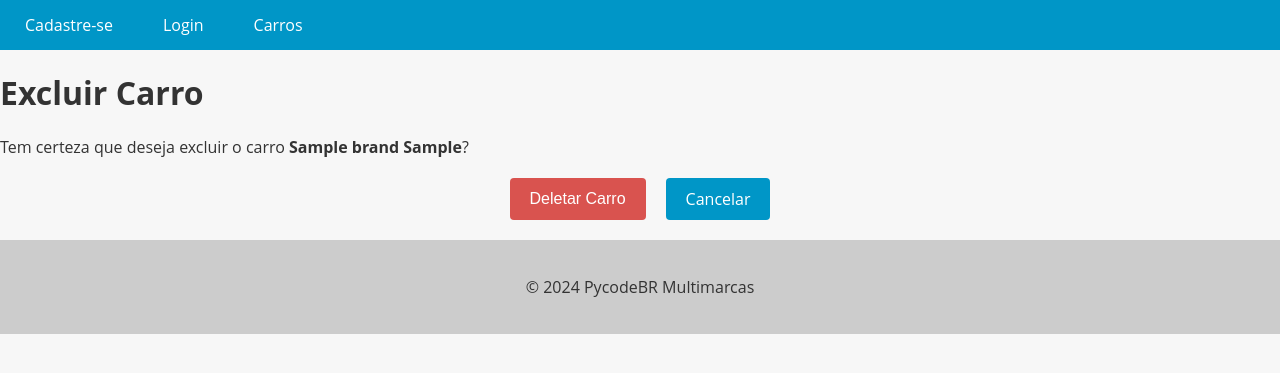
After one commit to euwillian/django-carros, a Django app: page /car/1/delete/ in a window 1280 px wide. The commit adds this page. Shown: the top 373 px of the page. Run offline with Django 5.2, Linux system fonts and the light colour scheme; tables that the repository leaves empty hold one stand-in row (values such as "Sample post").

Commit message:
DeleteView - CBV

```diff
--- a/app/urls.py
+++ b/app/urls.py
@@ -2,7 +2,7 @@ from django.contrib import admin
 from django.urls import path
 from django.conf import settings
 from django.conf.urls.static import static
-from cars.views import CarsListView, NewCarCreateView, CarDetailView, CarUpdateView
+from cars.views import CarsListView, NewCarCreateView, CarDetailView, CarUpdateView, CarDeleteView
 from accounts.views import register_view, login_view, logout_view
 
 
@@ -17,4 +17,5 @@ urlpatterns = [
     path('car/<int:pk>/', CarDetailView.as_view(), name='car_detail'),
     # car/<int:pk>/ => parametro int do veículo
     path('car/<int:pk>/update/', CarUpdateView.as_view(), name='car_update'),
+    path('car/<int:pk>/delete/', CarDeleteView.as_view(), name='car_delete'),
 ] + static(settings.MEDIA_URL, document_root=settings.MEDIA_ROOT)
--- /dev/null
+++ b/cars/templates/car_delete.html
@@ -0,0 +1,63 @@
+{% extends "base.html" %}
+
+{% block content %}
+  <style>
+    .buttons-container {
+      display: flex;
+      justify-content: center;
+      margin-top: 20px;
+      margin-bottom: 20px;
+    }
+
+    .btn {
+      display: inline-block;
+      background-color: #0096c7;
+      color: #fff;
+      border: none;
+      padding: 10px 20px;
+      font-size: 16px;
+      border-radius: 4px;
+      cursor: pointer;
+      transition: background-color 0.3s ease-in-out;
+      margin: 0 10px;
+    }
+
+    .btn:hover {
+      background-color: #108eb8;
+    }
+
+    .btn-danger {
+      background-color: #d9534f;
+      text-decoration: none !important;
+    }
+
+    .btn-danger:hover {
+      background-color: #d2221c;
+    }
+
+    .error-message {
+      color: #d9534f;
+      font-size: 14px;
+      margin-top: 5px;
+    }
+
+    a {
+      text-decoration: none !important;
+    }
+  </style>
+  <div class="card">
+    <div class="card-header">
+      <h1 class="card-title">Excluir Carro</h1>
+    </div>
+    <div class="card-body">
+      <p>Tem certeza que deseja excluir o carro <strong>{{ object.brand }} {{ object.model }}</strong>?</p>
+      <form method="post">
+        {% csrf_token %}
+        <div class="buttons-container">
+          <button type="submit" class="btn btn-danger">Deletar Carro</button>
+          <a href="{% url 'car_detail' pk=object.pk %}" class="btn btn-secondary">Cancelar</a>
+        </div>
+      </form>
+    </div>
+  </div>
+{% endblock %}
--- a/cars/templates/car_detail.html
+++ b/cars/templates/car_detail.html
@@ -93,7 +93,7 @@
   {% if user.is_authenticated %}
     <div class="buttons-container">
       <a href="{% url 'car_update' pk=object.pk %}" class="btn btn-primary">Editar</a>
-      <a href="{% url 'car_delete' pk=object.pk %}" class="btn btn-danger">Deletar</a>
+      <a href="{% url 'car_delete' pk=object.pk %}" class="btn btn-danger">Excluir</a>
     </div>
   {% endif %}
 {% endblock %}
--- a/cars/templates/car_update.html
+++ b/cars/templates/car_update.html
@@ -115,7 +115,7 @@
     <div>
       <div class="buttons-container">
         <input type="submit" value="Salvar Alterações" class="btn btn-primary">
-        <a href="{% url 'car_delete' pk=object.pk %}" class="btn btn-danger">Deletar Carro</a>
+        <a href="{% url 'car_delete' pk=object.pk %}" class="btn btn-danger">Excluir Carro</a>
         <a href="{% url 'cars_list' %}" class="btn btn-secondary">Cancelar</a>
       </div>
     </div>
--- a/cars/views.py
+++ b/cars/views.py
@@ -122,4 +122,13 @@ class CarUpdateView(UpdateView):
     model = Car
     form_class = CarModelForm
     template_name = 'car_update.html'
+    # success_url = reverse_lazy('cars_list')
+
+    def get_success_url(self):
+        return reverse_lazy('car_detail', kwargs={'pk': self.object.pk})
+
+
+class CarDeleteView(DeleteView):
+    model = Car
+    template_name = 'car_delete.html'
     success_url = reverse_lazy('cars_list')
```
